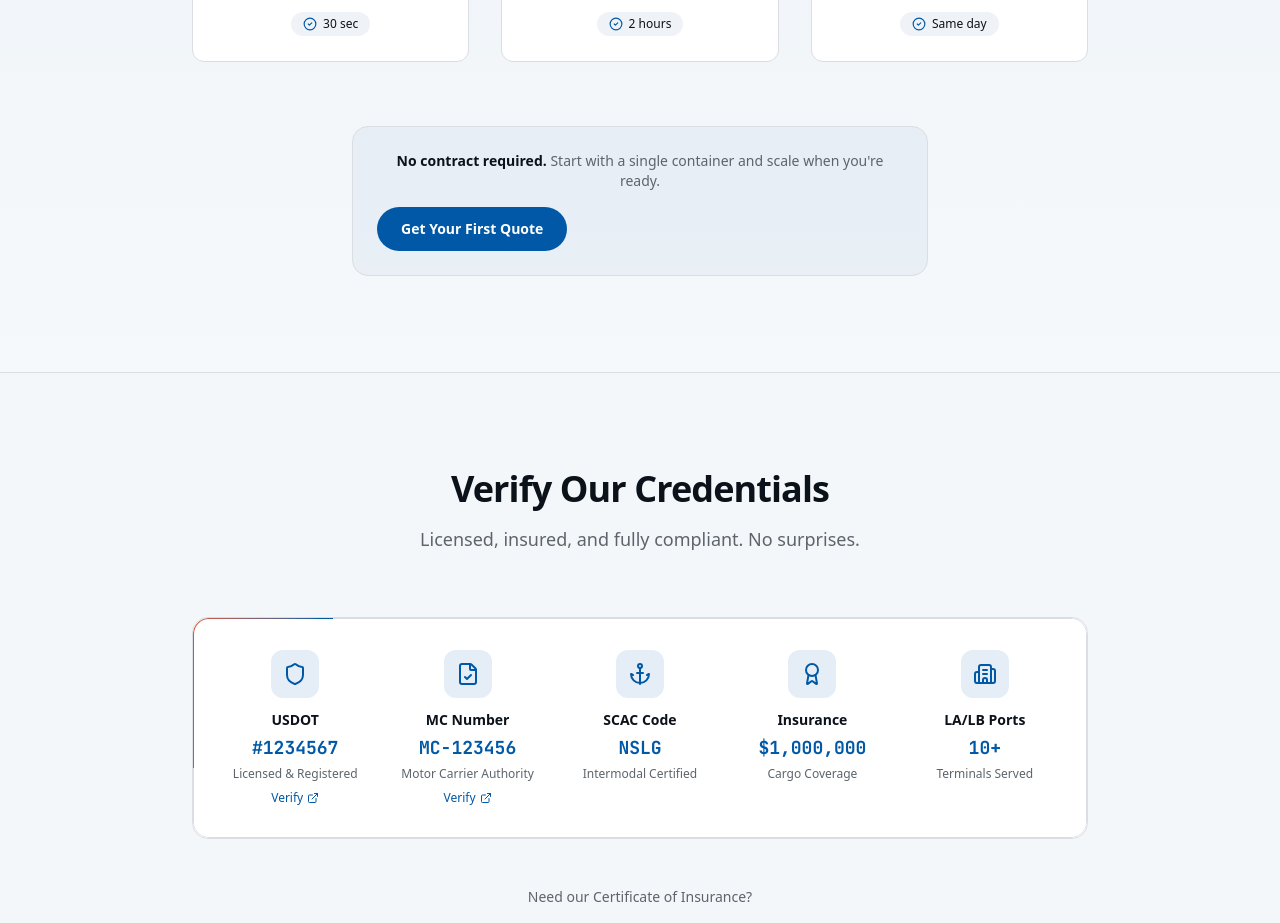
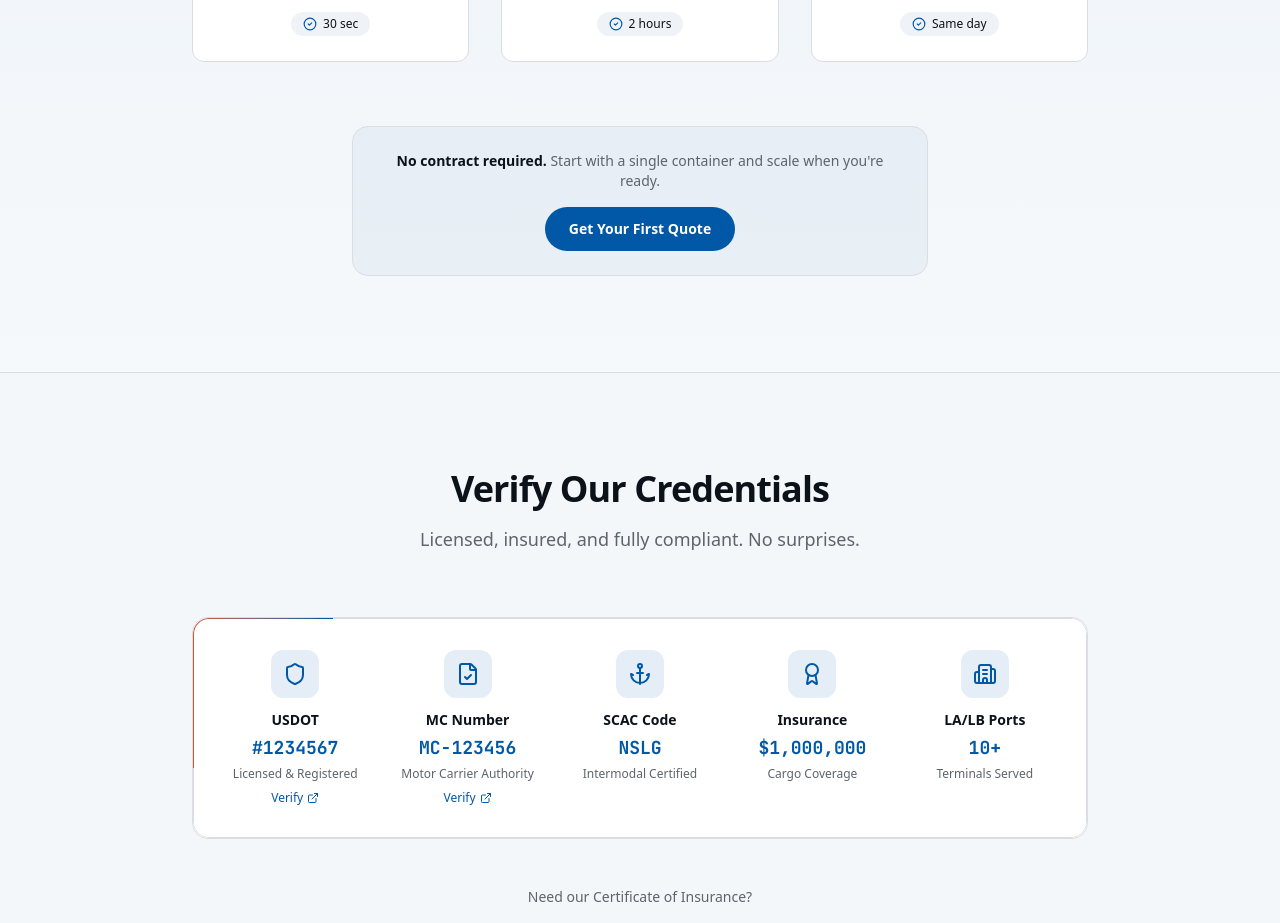
Before and after one commit to abakymuk/nsl, a Next.js app: page / in a window 1280 px wide. Shown: the part 4620-5543 px from the top of the page. Built offline with nearby package versions, Linux system fonts and the light colour scheme; no server answers.

Commit message:
Centered Button - minor

```diff
--- a/app/api/qstash/portpro-poll/route.ts
+++ b/app/api/qstash/portpro-poll/route.ts
@@ -45,7 +45,7 @@ async function verifyQStash(request: NextRequest, body: string): Promise<boolean
     }
 
     // Verify with URL (required by QStash)
-    const url = request.url || "https://www.newstream-logistics.com/api/qstash/portpro-poll";
+    const url = request.url || "https://www.newstreamlogistics.com/api/qstash/portpro-poll";
 
     await receiver.verify({
       signature,
--- a/components/sections/onboarding.tsx
+++ b/components/sections/onboarding.tsx
@@ -113,7 +113,7 @@ export function OnboardingSection() {
           viewport={{ once: true }}
           className="mx-auto max-w-xl"
         >
-          <div className="rounded-2xl border border-primary/20 bg-primary/5 p-6 text-center">
+          <div className="rounded-2xl border border-primary/20 bg-primary/5 p-6 text-center flex flex-col items-center">
             <p className="text-sm text-muted-foreground mb-4">
               <span className="font-semibold text-foreground">
                 No contract required.
--- a/scripts/setup-qstash-schedule.ts
+++ b/scripts/setup-qstash-schedule.ts
@@ -13,14 +13,14 @@ async function setupSchedule() {
   try {
     // Create schedule for every 5 minutes
     const schedule = await client.schedules.create({
-      destination: "https://www.newstream-logistics.com/api/qstash/portpro-poll",
+      destination: "https://www.newstreamlogistics.com/api/qstash/portpro-poll",
       cron: "*/5 * * * *",
     });
 
     console.log("✅ QStash schedule created successfully!");
     console.log("Schedule ID:", schedule.scheduleId);
     console.log("Cron: Every 5 minutes");
-    console.log("Destination: https://www.newstream-logistics.com/api/qstash/portpro-poll");
+    console.log("Destination: https://www.newstreamlogistics.com/api/qstash/portpro-poll");
   } catch (error) {
     console.error("❌ Failed to create schedule:", error);
   }
```
